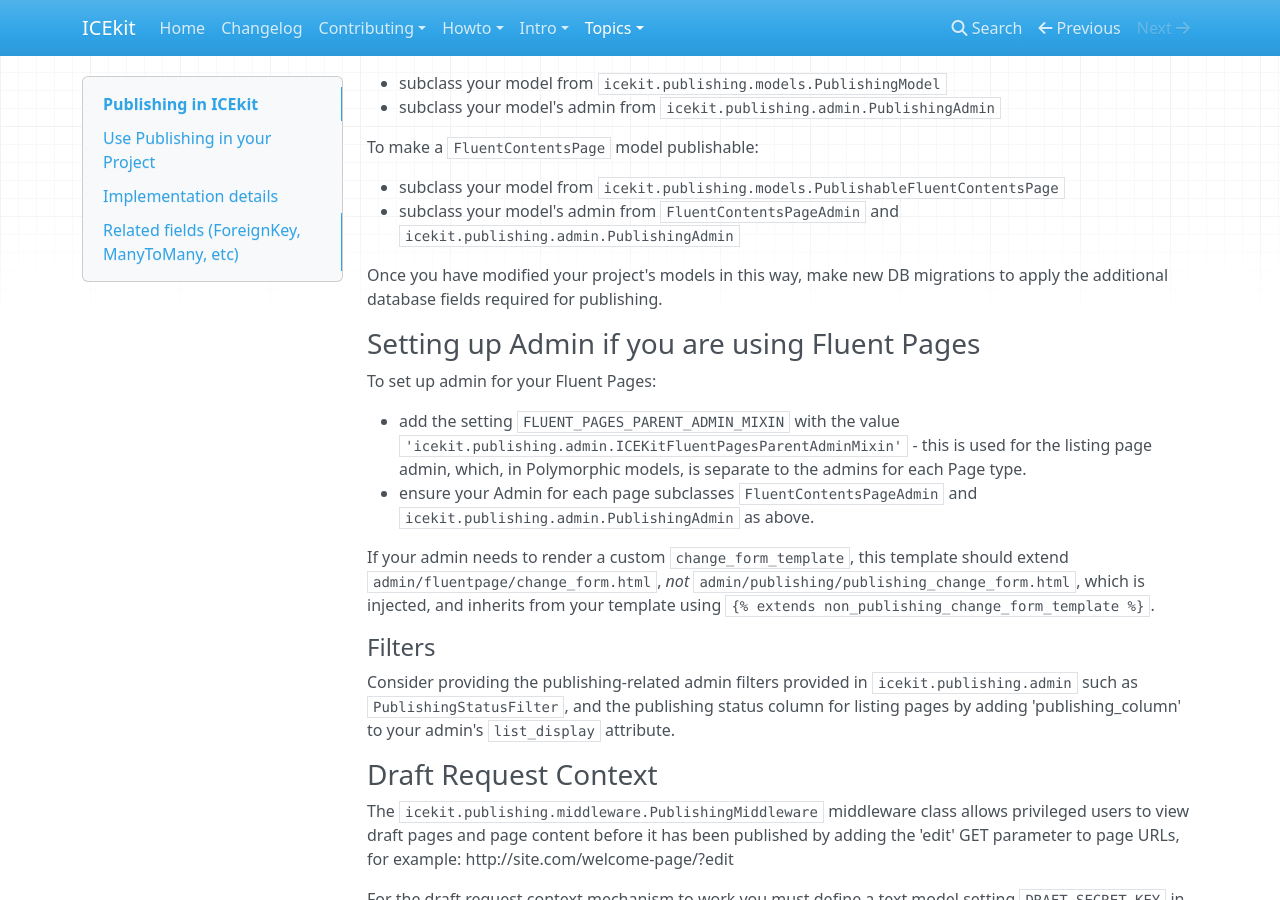
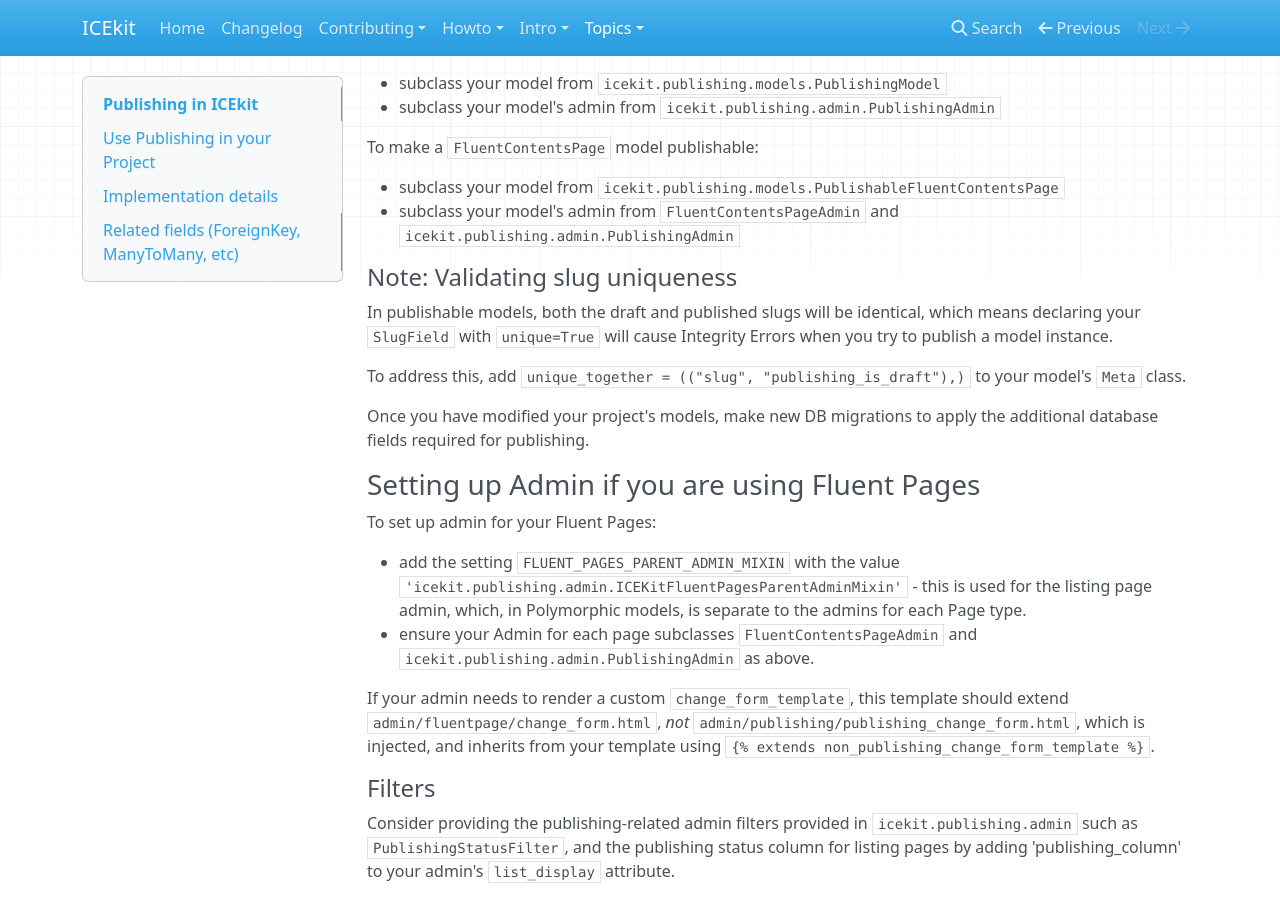
Before and after one commit to ic-labs/django-icekit, an MkDocs documentation site: the page built from docs/topics/publishing.md, in a window 1280 px wide and 900 px high, scrolled down 687 px. Built offline with MkDocs 1.6.1, drawn with Linux system fonts in a browser that asks for light colours; nearby versions of some CDN libraries.

Commit message:
Adding documentation about slug uniqueness in Publishable models.

```diff
--- a/docs/topics/publishing.md
+++ b/docs/topics/publishing.md
@@ -41,7 +41,16 @@ To make a `FluentContentsPage` model publishable:
 * subclass your model from `icekit.publishing.models.PublishableFluentContentsPage`
 * subclass your model's admin from `FluentContentsPageAdmin` and `icekit.publishing.admin.PublishingAdmin`
 
-Once you have modified your project's models in this way, make new DB
+#### Note: Validating slug uniqueness
+
+In publishable models, both the draft and published slugs will be identical,
+which means declaring your `SlugField` with `unique=True` will cause Integrity
+Errors when you try to publish a model instance.
+
+To address this, add `unique_together = (("slug", "publishing_is_draft"),)` to
+your model's `Meta` class.
+
+Once you have modified your project's models, make new DB
 migrations to apply the additional database fields required for publishing.
 
 ### Setting up Admin if you are using Fluent Pages
```
